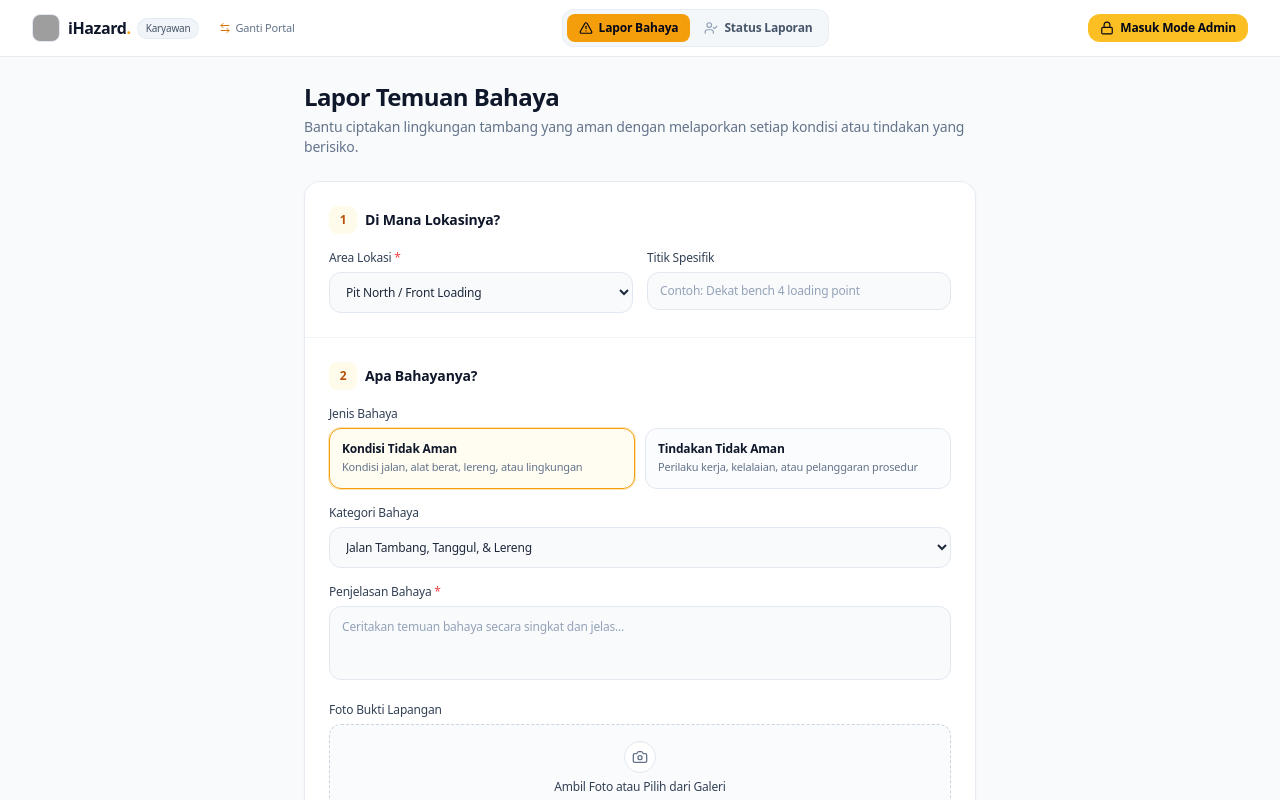
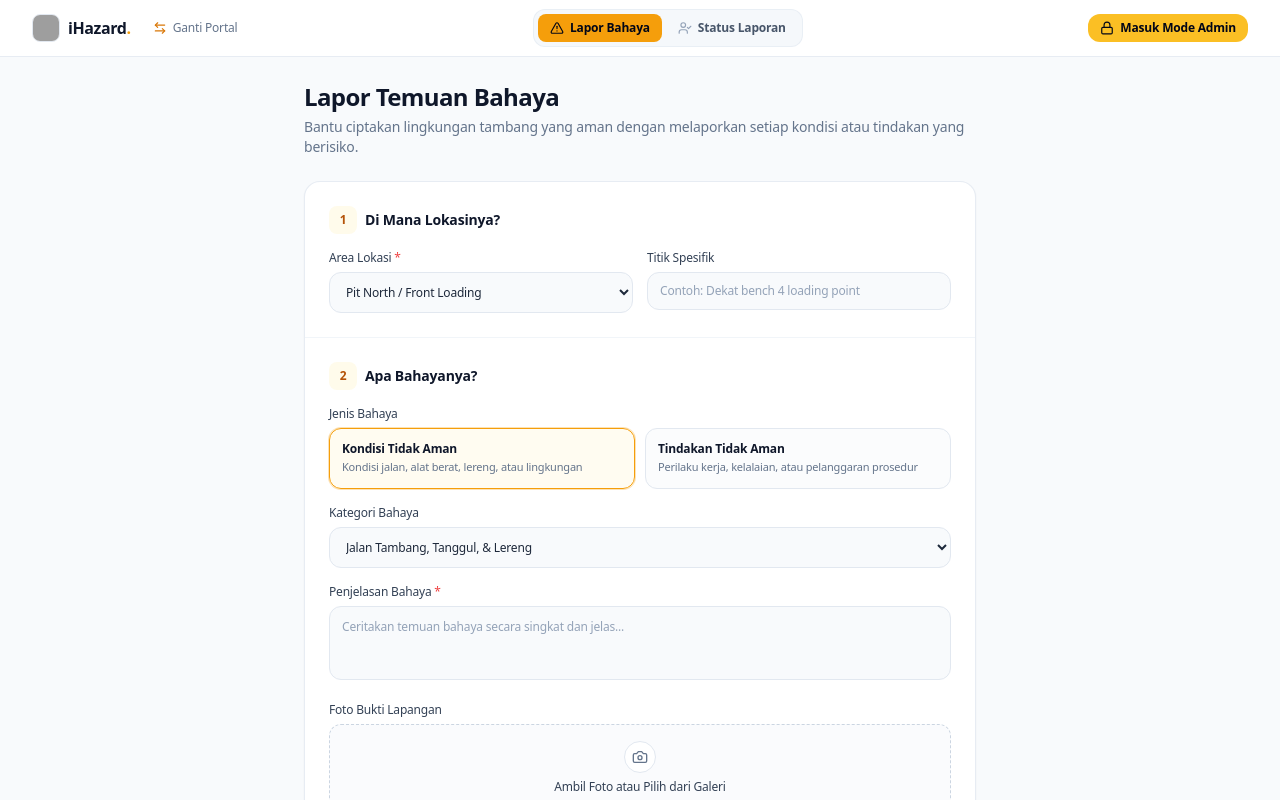
Before and after one commit to rey2402/ihazard, a React (Vite) app: page / in a window 1280 px wide. Both pictures are taken after a click on the button "Masuk ke Pelaporan Bahaya". Shown: the top 800 px of the page. Built offline with nearby package versions, Linux system fonts and the light colour scheme; grey boxes are pictures that could not be loaded.

Commit message:
fix(nav): enforce single-line horizontal navbar tabs, remove duplicate role badge, and expand whitespace

```diff
--- a/src/components/layout/UnifiedAppLayout.tsx
+++ b/src/components/layout/UnifiedAppLayout.tsx
@@ -39,7 +39,7 @@ export const UnifiedAppLayout: React.FC<UnifiedAppLayoutProps> = ({
       {/* 1. TOPBAR: Sleek, Modern, Unified Hub Header                       */}
       {/* ------------------------------------------------------------------ */}
       <header className="sticky top-0 z-40 bg-white/95 backdrop-blur-md border-b border-slate-200/80 shadow-2xs">
-        <div className="max-w-7xl mx-auto px-4 sm:px-6 lg:px-8 h-14 flex items-center justify-between gap-3">
+        <div className="max-w-7xl mx-auto px-4 sm:px-6 lg:px-8 h-14 flex items-center justify-between gap-4">
 
           {/* Brand & Portal Selector Switcher */}
           <div className="flex items-center gap-3 shrink-0">
@@ -53,73 +53,63 @@ export const UnifiedAppLayout: React.FC<UnifiedAppLayoutProps> = ({
                 alt="iHazard Logo"
                 className="w-7 h-7 rounded-lg object-cover border border-slate-200 group-hover:scale-105 transition-transform"
               />
-              <div className="flex items-center gap-1.5">
-                <span className="text-base font-extrabold tracking-tight text-slate-900">
-                  iHazard<span className="text-amber-500">.</span>
-                </span>
-                <span className={`text-[10px] px-2 py-0.5 rounded-full font-medium ${
-                  role === 'admin'
-                    ? 'bg-amber-50 text-amber-900 border border-amber-200/80'
-                    : 'bg-slate-100 text-slate-600 border border-slate-200/80'
-                }`}>
-                  {role === 'admin' ? 'SHE Officer' : 'Karyawan'}
-                </span>
-              </div>
+              <span className="text-base font-extrabold tracking-tight text-slate-900">
+                iHazard<span className="text-amber-500">.</span>
+              </span>
             </div>
 
             {/* Quick Switch Portal */}
             <button
               onClick={onSwitchToSelector}
               title="Ganti Portal Masuk"
-              className="inline-flex items-center gap-1 text-[11px] font-medium text-slate-500 hover:text-slate-800 hover:bg-slate-100 px-2 py-1 rounded-md transition-colors cursor-pointer"
+              className="inline-flex items-center gap-1.5 text-xs font-medium text-slate-500 hover:text-slate-900 hover:bg-slate-100 px-2.5 py-1 rounded-lg transition-colors cursor-pointer whitespace-nowrap"
             >
-              <ArrowLeftRight className="w-3 h-3 text-amber-600" />
-              <span className="hidden md:inline">Ganti Portal</span>
-              <span className="md:hidden">Portal</span>
+              <ArrowLeftRight className="w-3.5 h-3.5 text-amber-600" />
+              <span>Ganti Portal</span>
             </button>
           </div>
 
-          {/* Center Navigation Tabs (Desktop) */}
-          <nav className="hidden lg:flex items-center gap-0.5 bg-slate-100/80 p-1 rounded-xl border border-slate-200/60">
+          {/* Center Navigation Tabs (Desktop) - Guaranteed 1-Line Mendatar */}
+          <nav className="hidden lg:flex items-center gap-1 bg-slate-100/70 p-1 rounded-xl border border-slate-200/60 shrink-0">
             {/* Dashboard SHE (Admin Only) */}
             {role === 'admin' && (
               <button
                 onClick={() => onTabChange('dashboard')}
-                className={`px-3 py-1.5 rounded-lg text-xs font-semibold transition-all flex items-center gap-1.5 cursor-pointer ${
+                className={`px-3 py-1.5 rounded-lg text-xs font-semibold whitespace-nowrap transition-all flex items-center gap-1.5 cursor-pointer ${
                   activeTab === 'dashboard'
                     ? 'bg-white text-slate-900 shadow-2xs font-bold'
-                    : 'text-slate-600 hover:text-slate-900 hover:bg-white/50'
+                    : 'text-slate-600 hover:text-slate-900 hover:bg-white/60'
                 }`}
               >
-                <LayoutDashboard className={`w-3.5 h-3.5 ${activeTab === 'dashboard' ? 'text-amber-600' : 'text-slate-400'}`} />
-                <span>Dashboard SHE</span>
+                <LayoutDashboard className={`w-3.5 h-3.5 shrink-0 ${activeTab === 'dashboard' ? 'text-amber-600' : 'text-slate-400'}`} />
+                <span className="whitespace-nowrap">Dashboard SHE</span>
               </button>
             )}
 
             {/* Lapor Bahaya */}
             <button
               onClick={() => onTabChange('hazard-form')}
-              className={`px-3 py-1.5 rounded-lg text-xs font-semibold transition-all flex items-center gap-1.5 cursor-pointer ${
+              className={`px-3 py-1.5 rounded-lg text-xs font-semibold whitespace-nowrap transition-all flex items-center gap-1.5 cursor-pointer ${
                 activeTab === 'hazard-form'
                   ? 'bg-amber-500 text-slate-950 font-bold shadow-2xs'
-                  : 'text-slate-600 hover:text-slate-900 hover:bg-white/50'
+                  : 'text-slate-600 hover:text-slate-900 hover:bg-white/60'
               }`}
             >
-              <AlertTriangle className={`w-3.5 h-3.5 ${activeTab === 'hazard-form' ? 'text-slate-950' : 'text-amber-600'}`} />
-              <span>Lapor Bahaya</span>
+              <AlertTriangle className={`w-3.5 h-3.5 shrink-0 ${activeTab === 'hazard-form' ? 'text-slate-950' : 'text-amber-600'}`} />
+              <span className="whitespace-nowrap">Lapor Bahaya</span>
             </button>
 
             {/* Status Laporan Saya */}
             <button
               onClick={() => onTabChange('tracker')}
-              className={`px-3 py-1.5 rounded-lg text-xs font-semibold transition-all flex items-center gap-1.5 cursor-pointer ${
+              className={`px-3 py-1.5 rounded-lg text-xs font-semibold whitespace-nowrap transition-all flex items-center gap-1.5 cursor-pointer ${
                 activeTab === 'tracker'
                   ? 'bg-white text-slate-900 shadow-2xs font-bold'
-                  : 'text-slate-600 hover:text-slate-900 hover:bg-white/50'
+                  : 'text-slate-600 hover:text-slate-900 hover:bg-white/60'
               }`}
             >
-              <UserCheck className={`w-3.5 h-3.5 ${activeTab === 'tracker' ? 'text-blue-600' : 'text-slate-400'}`} />
-              <span>Status Laporan</span>
+              <UserCheck className={`w-3.5 h-3.5 shrink-0 ${activeTab === 'tracker' ? 'text-blue-600' : 'text-slate-400'}`} />
+              <span className="whitespace-nowrap">Status Laporan</span>
             </button>
 
             {/* Laporan Mingguan & Bulanan (Admin Only) */}
@@ -127,38 +117,38 @@ export const UnifiedAppLayout: React.FC<UnifiedAppLayoutProps> = ({
               <>
                 <button
                   onClick={() => onTabChange('weekly')}
-                  className={`px-3 py-1.5 rounded-lg text-xs font-semibold transition-all flex items-center gap-1.5 cursor-pointer ${
+                  className={`px-3 py-1.5 rounded-lg text-xs font-semibold whitespace-nowrap transition-all flex items-center gap-1.5 cursor-pointer ${
                     activeTab === 'weekly'
                       ? 'bg-white text-slate-900 shadow-2xs font-bold'
-                      : 'text-slate-600 hover:text-slate-900 hover:bg-white/50'
+                      : 'text-slate-600 hover:text-slate-900 hover:bg-white/60'
                   }`}
                 >
-                  <Calendar className={`w-3.5 h-3.5 ${activeTab === 'weekly' ? 'text-amber-600' : 'text-slate-400'}`} />
-                  <span>Laporan Mingguan</span>
+                  <Calendar className={`w-3.5 h-3.5 shrink-0 ${activeTab === 'weekly' ? 'text-amber-600' : 'text-slate-400'}`} />
+                  <span className="whitespace-nowrap">Laporan Mingguan</span>
                 </button>
 
                 <button
                   onClick={() => onTabChange('monthly')}
-                  className={`px-3 py-1.5 rounded-lg text-xs font-semibold transition-all flex items-center gap-1.5 cursor-pointer ${
+                  className={`px-3 py-1.5 rounded-lg text-xs font-semibold whitespace-nowrap transition-all flex items-center gap-1.5 cursor-pointer ${
                     activeTab === 'monthly'
                       ? 'bg-white text-slate-900 shadow-2xs font-bold'
-                      : 'text-slate-600 hover:text-slate-900 hover:bg-white/50'
+                      : 'text-slate-600 hover:text-slate-900 hover:bg-white/60'
                   }`}
                 >
-                  <BarChart3 className={`w-3.5 h-3.5 ${activeTab === 'monthly' ? 'text-emerald-600' : 'text-slate-400'}`} />
-                  <span>Laporan Bulanan</span>
+                  <BarChart3 className={`w-3.5 h-3.5 shrink-0 ${activeTab === 'monthly' ? 'text-emerald-600' : 'text-slate-400'}`} />
+                  <span className="whitespace-nowrap">Laporan Bulanan</span>
                 </button>
               </>
             )}
           </nav>
 
           {/* Right Action: Role Switcher / Admin Status */}
-          <div className="flex items-center gap-2 shrink-0">
+          <div className="flex items-center gap-2.5 shrink-0">
             {role === 'admin' ? (
-              <div className="flex items-center gap-2">
+              <div className="flex items-center gap-2.5">
                 <button
                   onClick={onSwitchToWorker}
-                  className="inline-flex items-center gap-1.5 px-2.5 py-1 text-xs font-medium text-slate-600 hover:text-slate-900 hover:bg-slate-100 rounded-lg transition-colors cursor-pointer"
+                  className="inline-flex items-center gap-1.5 px-2.5 py-1 text-xs font-medium text-slate-600 hover:text-slate-900 hover:bg-slate-100 rounded-lg transition-colors cursor-pointer whitespace-nowrap"
                   title="Kembali ke portal karyawan biasa"
                 >
                   <LogOut className="w-3.5 h-3.5 text-slate-400" />
@@ -166,11 +156,11 @@ export const UnifiedAppLayout: React.FC<UnifiedAppLayoutProps> = ({
                   <span className="sm:hidden">Karyawan</span>
                 </button>
 
-                <div className="flex items-center gap-1.5 pl-2 border-l border-slate-200">
+                <div className="flex items-center gap-1.5 pl-2.5 border-l border-slate-200">
                   <div className="w-7 h-7 rounded-lg bg-slate-900 text-amber-400 flex items-center justify-center font-bold text-[11px] shadow-2xs">
                     SO
                   </div>
-                  <span className="hidden xl:inline text-xs font-semibold text-slate-700">
+                  <span className="hidden sm:inline text-xs font-semibold text-slate-700 whitespace-nowrap">
                     SHE Officer
                   </span>
                 </div>
@@ -178,7 +168,7 @@ export const UnifiedAppLayout: React.FC<UnifiedAppLayoutProps> = ({
             ) : (
               <button
                 onClick={onAdminLoginRequest}
-                className="inline-flex items-center gap-1.5 px-3 py-1.5 text-xs font-bold text-slate-950 bg-amber-400 hover:bg-amber-300 rounded-xl transition-all cursor-pointer shadow-2xs"
+                className="inline-flex items-center gap-1.5 px-3 py-1.5 text-xs font-bold text-slate-950 bg-amber-400 hover:bg-amber-300 rounded-xl transition-all cursor-pointer shadow-2xs whitespace-nowrap"
               >
                 <Lock className="w-3.5 h-3.5 text-slate-950" />
                 <span>Masuk Mode Admin</span>
```
